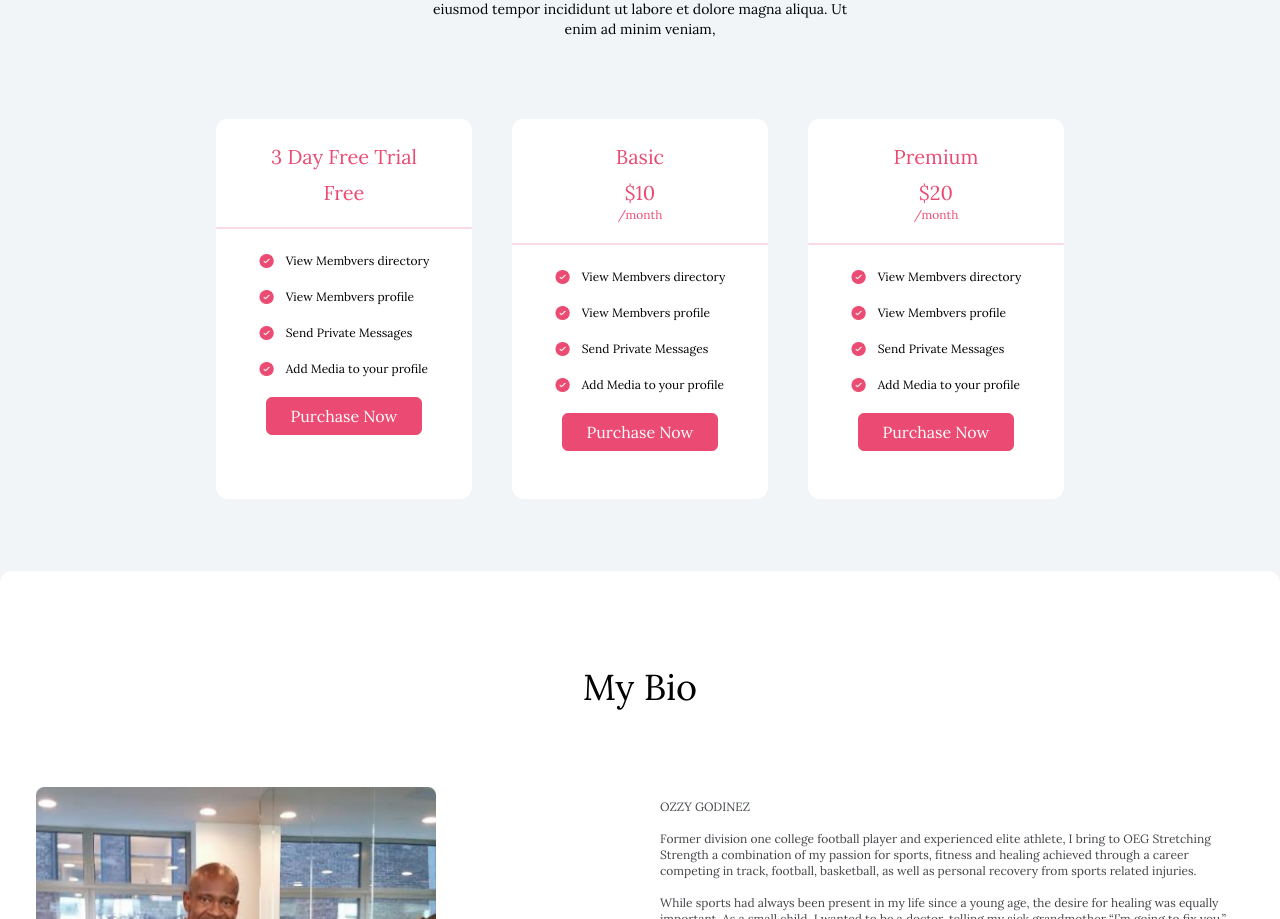
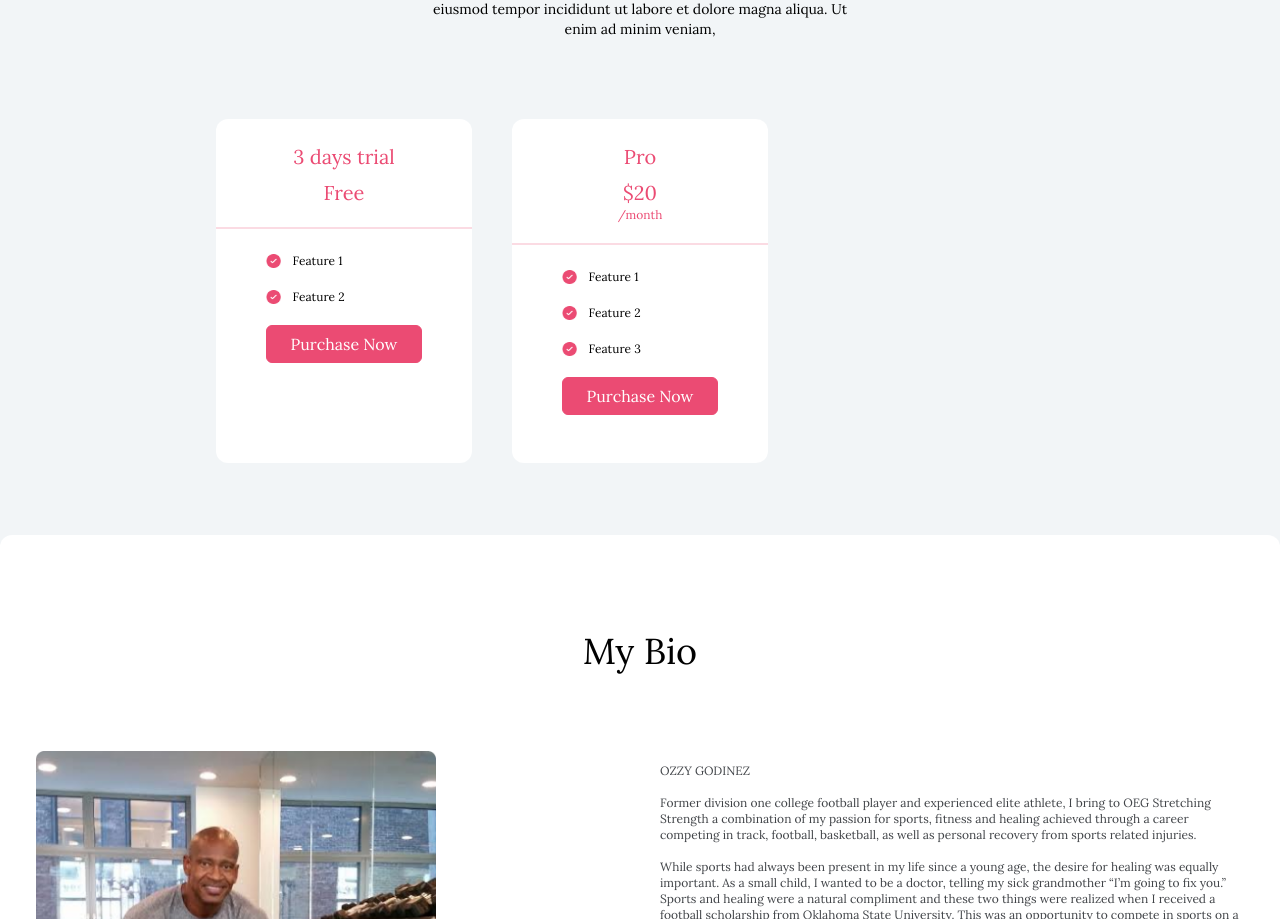
Before and after one commit to Raiyan109/ozzy-frontend, a Next.js app: page / in a window 1280 px wide. Shown: the part 1842-2761 px from the top of the page. Built offline with nearby package versions, Linux system fonts and the light colour scheme.

Commit message:
subscribe success and cancel page

```diff
--- /dev/null
+++ b/src/app/(WithCommonLayout)/(home)/cancel/page.tsx
@@ -0,0 +1,12 @@
+import Cancel from '@/components/shared/Cancel'
+import React from 'react'
+
+const CancelPage = () => {
+    return (
+        <div>
+            <Cancel />
+        </div>
+    )
+}
+
+export default CancelPage
--- a/src/app/(WithCommonLayout)/(home)/page.tsx
+++ b/src/app/(WithCommonLayout)/(home)/page.tsx
@@ -6,11 +6,15 @@ import Membership from '@/components/home/Membership'
 import React from 'react'
 
 const HomePage = () => {
+  const plans = [
+    { id: 1, name: '3 days trial', price: 0, features: ['Feature 1', 'Feature 2'] },
+    { id: 2, name: 'Pro', price: 20, features: ['Feature 1', 'Feature 2', 'Feature 3'] },
+  ]
   return (
     <div>
       <Hero />
       <About />
-      <Membership />
+      <Membership plans={plans} />
       <Bio />
       <Book />
     </div>
--- /dev/null
+++ b/src/app/(WithCommonLayout)/(home)/success/page.tsx
@@ -0,0 +1,12 @@
+import Success from "@/components/shared/Success"
+
+
+const SuccessPage = () => {
+    return (
+        <div>
+            <Success />
+        </div>
+    )
+}
+
+export default SuccessPage
--- a/src/components/home/Membership.tsx
+++ b/src/components/home/Membership.tsx
@@ -1,27 +1,74 @@
+'use client'
 import Image from "next/image"
 import tickImg from '@/assets/membership-tick.png'
+import { useState } from "react"
 
-const plans = [
-    {
-        id: 1,
-        name: '3 Day Free Trial',
-        price: 0,
-        options: ['View Membvers directory', 'View Membvers profile', 'Send Private Messages', 'Add Media to your profile']
-    },
-    {
-        id: 2,
-        name: 'Basic',
-        price: 10,
-        options: ['View Membvers directory', 'View Membvers profile', 'Send Private Messages', 'Add Media to your profile']
-    },
-    {
-        id: 3,
-        name: 'Premium',
-        price: 20,
-        options: ['View Membvers directory', 'View Membvers profile', 'Send Private Messages', 'Add Media to your profile']
-    },
-]
-const Membership = () => {
+interface Plan {
+    id: number
+    name: string
+    price: number
+    features: string[]
+}
+
+
+// const plans = [
+//     {
+//         id: 1,
+//         name: '3 Day Free Trial',
+//         price: 0,
+//         options: ['View Membvers directory', 'View Membvers profile', 'Send Private Messages', 'Add Media to your profile']
+//     },
+//     {
+//         id: 2,
+//         name: 'Basic',
+//         price: 10,
+//         options: ['View Membvers directory', 'View Membvers profile', 'Send Private Messages', 'Add Media to your profile']
+//     },
+//     {
+//         id: 3,
+//         name: 'Premium',
+//         price: 20,
+//         options: ['View Membvers directory', 'View Membvers profile', 'Send Private Messages', 'Add Media to your profile']
+//     },
+// ]
+const Membership = ({ plans }: { plans: Plan[] }) => {
+    const [isLoading, setIsLoading] = useState(false)
+    const [error, setError] = useState<string | null>(null)
+
+    const handleSubscribe = async (e: React.MouseEvent<HTMLButtonElement>) => {
+        e.preventDefault()
+        setIsLoading(true)
+        setError(null)
+        console.log('Clicked in handleSubscribe')
+
+        try {
+            const res = await fetch(`http://192.168.10.32:5002/api/v1/subscription/subscribe?plan=starter`, {
+                method: 'POST',
+                headers: {
+                    'Content-Type': 'application/json',
+                },
+            })
+
+            if (!res.ok) {
+                const errorData = await res.text()
+                throw new Error(`Failed to subscribe: ${res.status} ${res.statusText}. ${errorData}`)
+            }
+
+            const data = await res.json()
+            console.log('Subscription successful:', data)
+            if (data && data.data.url) {
+                window.location.href = data.data.url; // Redirects to the URL
+            } else {
+                throw new Error('Stripe URL not provided in response.');
+            }
+            // Handle successful subscription here (e.g., redirect to a success page)
+        } catch (err) {
+            console.error('Error details:', err)
+            setError(err instanceof Error ? err.message : 'An unknown error occurred')
+        } finally {
+            setIsLoading(false)
+        }
+    }
     return (
         <div className=' py-2 space-y-20  rounded-xl'>
             <div className='space-y-3 flex items-center justify-center flex-col text-center'>
@@ -30,7 +77,7 @@ const Membership = () => {
             </div>
             <div className='flex items-center justify-center gap-12'>
                 <div className="grid grid-cols-1 md:grid-cols-2 lg:grid-cols-3 gap-10">
-                    {plans.map((plan) => (
+                    {plans.map((plan: Plan) => (
                         <div key={plan.id} className="bg-white rounded-xl w-64 py-6">
                             <div className="flex flex-col items-center justify-center text-[#EB4B73] gap-2 pb-5 border-b-2 border-b-[#EB4B73]/20">
                                 <h1 className="text-xl">{plan.name}</h1>
@@ -44,7 +91,7 @@ const Membership = () => {
                             </div>
                             <div className="flex items-start justify-center py-6">
                                 <div className="space-y-5">
-                                    {plan.options.map((option, i) => (
+                                    {plan.features.map((option, i) => (
                                         <div key={i} className="flex items-center gap-3">
                                             <Image
                                                 src={tickImg}
@@ -55,8 +102,19 @@ const Membership = () => {
                                             <h3 className="text-xs">{option}</h3>
                                         </div>
                                     ))}
+                                    {/* {plan.options.map((option, i) => (
+                                        <div key={i} className="flex items-center gap-3">
+                                            <Image
+                                                src={tickImg}
+                                                alt='Tick image'
+                                                height={15}
+                                                width={15}
+                                            />
+                                            <h3 className="text-xs">{option}</h3>
+                                        </div>
+                                    ))} */}
                                     <div className="flex justify-center items-center">
-                                        <button className="btn">Purchase Now</button>
+                                        <button className="btn" onClick={handleSubscribe}>Purchase Now</button>
                                     </div>
                                 </div>
                             </div>
--- /dev/null
+++ b/src/components/shared/Cancel.tsx
@@ -0,0 +1,11 @@
+
+
+const Cancel = () => {
+    return (
+        <div>
+            Cancel page
+        </div>
+    )
+}
+
+export default Cancel
--- /dev/null
+++ b/src/components/shared/Success.tsx
@@ -0,0 +1,55 @@
+'use client'
+import { useEffect, useState } from "react";
+import { useRouter } from "next/navigation";
+import { useSearchParams } from 'next/navigation'
+
+const Success = () => {
+    const router = useRouter();
+    const searchParams = useSearchParams()
+    const query = searchParams.get('session_id')
+
+    //   const { session_id } = router.query;
+    const [sessionData, setSessionData] = useState(null);
+    const [error, setError] = useState<string | null>(null);
+
+    useEffect(() => {
+        const fetchSessionData = async () => {
+            if (!query) return;
+
+            try {
+                const response = await fetch(`http://192.168.10.32:5002/api/v1/subscription/subscribe?session_id=${query}`);
+                if (!response.ok) {
+                    const errorData = await response.text();
+                    throw new Error(errorData);
+                }
+
+                const data = await response.json();
+                console.log(data);
+
+                setSessionData(data);
+            } catch (err) {
+                setError(err instanceof Error ? err.message : "An unknown error occurred.");
+            }
+        };
+
+        fetchSessionData();
+    }, [query]);
+
+    if (error) {
+        return <div>Error: {error}</div>;
+    }
+
+    if (!sessionData) {
+        return <div>Loading...</div>;
+    }
+
+    return (
+        <div className="mt-56">
+            <h1>Payment Successful</h1>
+            <p>Thank you for your purchase!</p>
+            <p>Session ID: {query}</p>
+        </div>
+    );
+};
+
+export default Success;
```
